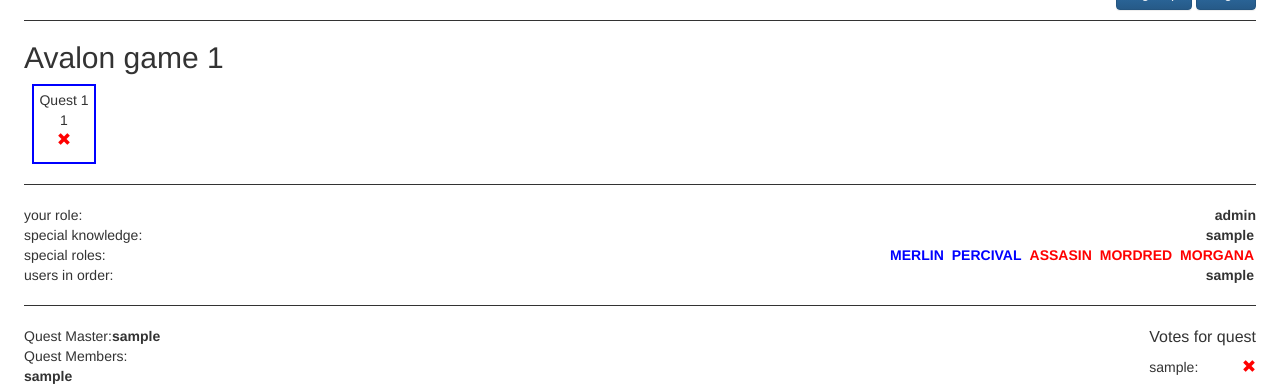
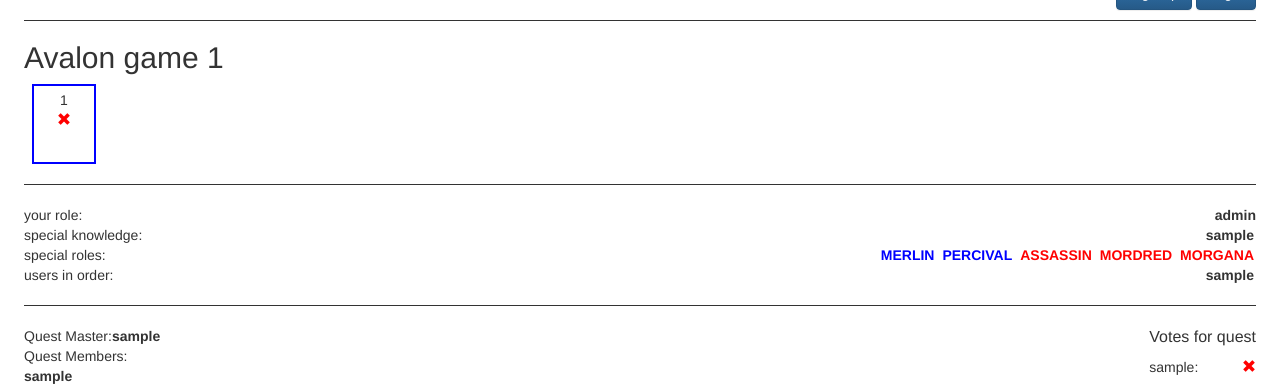
Before and after one commit to kswang2400/avalon, a Django app: template webapp/game/templates/game.html in a window 1280 px wide. Shown: the part 40-428 px from the top of the page. Run offline with Django 3.2, Linux system fonts and the light colour scheme; tables that the repository leaves empty hold one stand-in row (values such as "Sample post"); the template is opened without the code that fills it: values that come from a table or form of the project are taken from there, most other values are stand-ins (such as "Sample title", 1, 10 or a date in 2020); some libraries are stand-ins or nearby versions.

Commit message:
dont show quest id

```diff
--- a/webapp/game/models.py
+++ b/webapp/game/models.py
@@ -187,6 +187,10 @@ class AvalonQuest(models.Model):
         return all([vote for username, vote in self.votes_on_quest])
 
     @property
+    def status(self):
+        pass
+
+    @property
     def members(self):
         return AvalonQuestMember.objects.filter(quest=self)
 
--- a/webapp/game/templates/game.html
+++ b/webapp/game/templates/game.html
@@ -9,7 +9,6 @@
 
     {% if quest.pk == current_quest.pk %}
     <div class="box blue-border">
-      Quest {{ quest.pk }}<br>
       {{ quest.num_players }}<br>
       {% if quest.is_successful %}
       <span class="quest-icon-success glyphicon glyphicon-ok" aria-hidden="true"></span>
@@ -19,7 +18,6 @@
     </div>
     {% else %}
     <div class="box white-border">
-      Quest {{ quest.pk }}<br>
       {{ quest.num_players }}<br>
       {% if quest.is_successful %}
       <span class="quest-icon-success glyphicon glyphicon-ok" aria-hidden="true"></span>
@@ -43,7 +41,7 @@
   <div class="float-right">
     {% for gu in morgana %}<span style="color:red" class="user-list-object">MORGANA</span>{% endfor %}
     {% for gu in mordred %}<span style="color:red" class="user-list-object">MORDRED</span>{% endfor %}
-    {% for gu in assasin %}<span style="color:red" class="user-list-object">ASSASIN</span>{% endfor %}
+    {% for gu in assasin %}<span style="color:red" class="user-list-object">ASSASSIN</span>{% endfor %}
     {% for gu in percival %}<span style="color:blue" class="user-list-object">PERCIVAL</span>{% endfor %}
     {% for gu in merlin %}<span style="color:blue" class="user-list-object">MERLIN</span>{% endfor %}
   </div><br>
```
